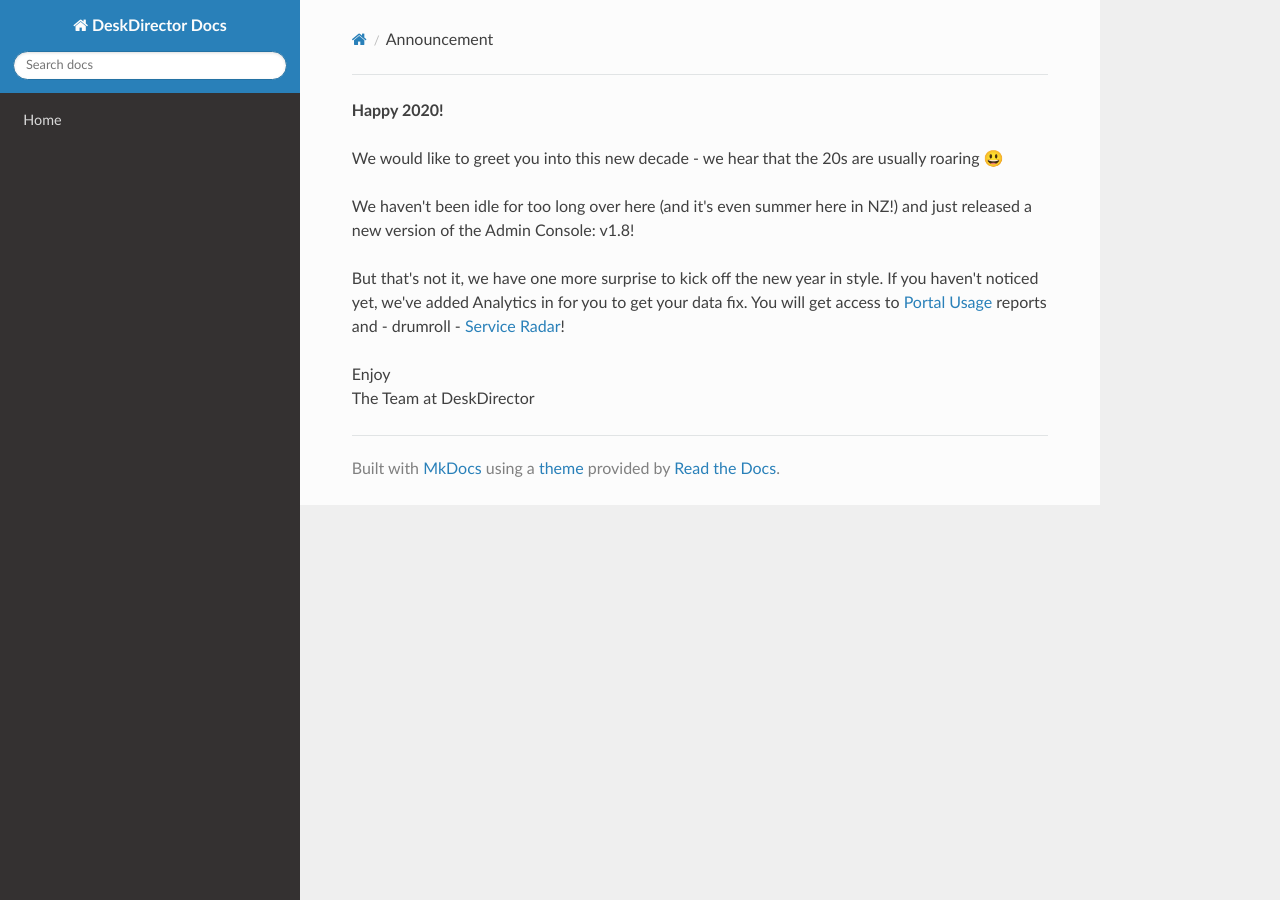
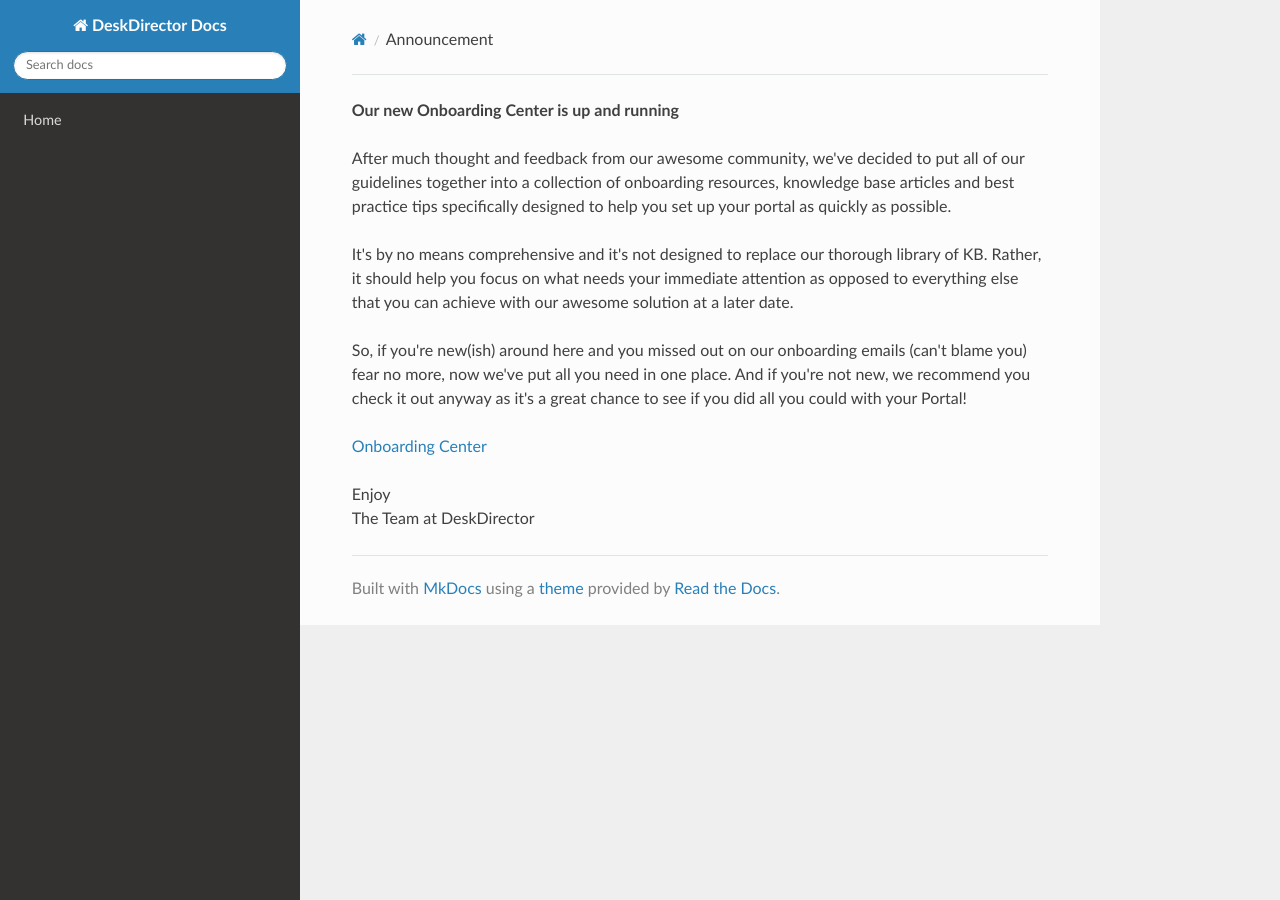
Before and after one commit to DeskDirector/docs, an MkDocs documentation site: the page built from docs/_contents/admin/home/announcement.md, in a window 1280 px wide. Built offline with MkDocs 1.6.1, drawn with Linux system fonts in a browser that asks for light colours; nearby versions of some CDN libraries; old or Windows-style settings are respelled for this version of MkDocs.

Commit message:
Update announcement.md

```diff
--- a/docs/_contents/admin/home/announcement.md
+++ b/docs/_contents/admin/home/announcement.md
@@ -1,11 +1,14 @@
-**Happy 2020!**
+**Our new Onboarding Center is up and running**
 
-We would like to greet you into this new decade - we hear that the 20s are usually roaring 😃
+After much thought and feedback from our awesome community, we've decided to put all of our guidelines together into a collection of onboarding resources, knowledge base articles and best practice tips specifically designed to help you set up your portal as quickly as possible.
 
-We haven't been idle for too long over here (and it's even summer here in NZ!) and just released a new version of the Admin Console: v1.8!
+It's by no means comprehensive and it's not designed to replace our thorough library of KB. Rather, it should help you focus on what needs your immediate attention as opposed to everything else that you can achieve with our awesome solution at a later date.
 
-But that's not it, we have one more surprise to kick off the new year in style.
-If you haven't noticed yet, we've added Analytics in for you to get your data fix. You will get access to [Portal Usage](/analytics/portal) reports and - drumroll - [Service Radar](/analytics/service-radar)!
+
+So, if you're new(ish) around here and you missed out on our onboarding emails (can't blame you) fear no more, now we've put all you need in one place.
+And if you're not new, we recommend you check it out anyway as it's a great chance to see if you did all you could with your Portal!
+
+[Onboarding Center](https://www.deskdirector.com/onboarding)
 
 Enjoy
 The Team at DeskDirector
```
